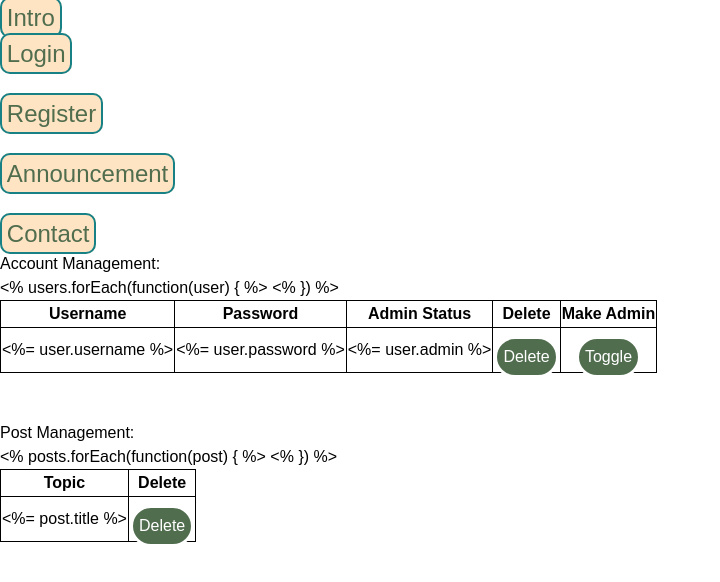
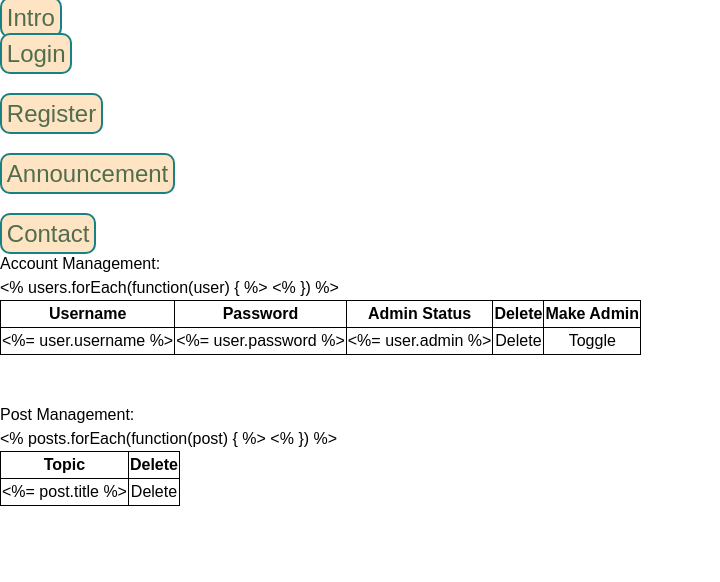
Before and after one commit to LQ458/Oasis_Old, a Next.js app: page /admin in a window 1280 px wide. Shown: the top 582 px of the page, without its empty margins (0-720 px from the left). Built offline with nearby package versions, Linux system fonts and the light colour scheme.

Commit message:
formatting

```diff
--- a/app/src/admin.css
+++ b/app/src/admin.css
@@ -29,7 +29,7 @@ th {
   display: inline-block;
   display: flex;
 }
-button {
+button.admin {
   background-color: #506d4e;
   color: white;
   border: solid white;
--- a/app/src/login.css
+++ b/app/src/login.css
@@ -90,17 +90,6 @@ input:valid ~ label {
 .forget label a:hover {
   text-decoration: underline;
 }
-button {
-  width: 100%;
-  height: 40px;
-  border-radius: 40px;
-  background: #fff;
-  border: none;
-  outline: none;
-  cursor: pointer;
-  font-size: 1em;
-  font-weight: 600;
-}
 .reg1 {
   width: 100%;
   height: 40px;
--- a/components/generalform/page.jsx
+++ b/components/generalform/page.jsx
@@ -80,15 +80,11 @@ function generalform({ admin }) {
     }
     try {
       setLoad(true);
-      const res = await axios.post(
-        "http://localhost:3001/upload",
-        formData,
-        {
-          headers: {
-            "Content-Type": "multipart/form-data",
-          },
+      const res = await axios.post("http://localhost:3001/upload", formData, {
+        headers: {
+          "Content-Type": "multipart/form-data",
         },
-      );
+      });
       if (res.status === 201) {
         await getPosts();
         setLoad(false);
@@ -172,9 +168,9 @@ function generalform({ admin }) {
       <a href="dashboard" id="backButton">
         Back to Dashboard
       </a>
-        <button className="adp" id="GaddPostBtn" onClick={handleAddPostClick}>
-          <span>Write a post</span>
-        </button>
+      <button className="adp" id="GaddPostBtn" onClick={handleAddPostClick}>
+        <span>Write a post</span>
+      </button>
       <div id="inputBoxGeneral" className={inputBoxHidden ? "hidden" : ""}>
         <form
           onSubmit={handleSubmit}
@@ -277,7 +273,7 @@ function generalform({ admin }) {
                 <div className="postsG" key={post.id}>
                   <h3>{post.title}</h3>
                   <p>{post.content}</p>
-                  <br/>
+                  <br />
                   {post.pictureUrl.map((image) => (
                     <div className="imgs">
                       <Image
@@ -287,12 +283,14 @@ function generalform({ admin }) {
                       />
                     </div>
                   ))}
-                  <br/>
-                  <br/>
-                  {(post.postAnonymous || admin) && (<p className="usr">posted by {post.username}</p>)}
-                  <br/>
+                  <br />
+                  <br />
+                  {(post.postAnonymous || admin) && (
+                    <p className="usr">posted by {post.username}</p>
+                  )}
+                  <br />
                   <p className="postT">posted on {post.postingtime}</p>
-                  <br/>
+                  <br />
                   {post.username === username && !admin && (
                     <form onSubmit={handleSub} id="deleteForm">
                       <input type="hidden" name="id" id="id" value={post._id} />
```
